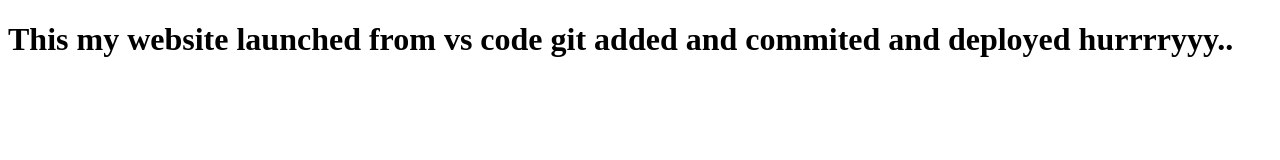
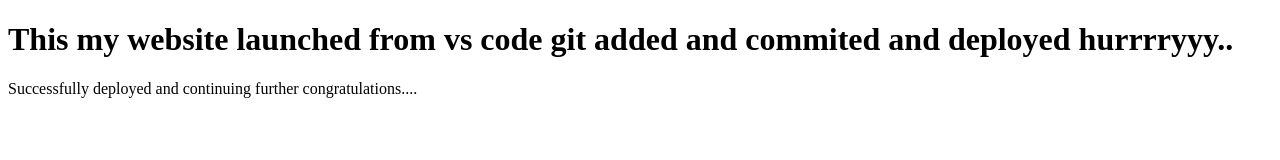
Before and after one commit to Savita-fullstack/Projects, a plain HTML site: page index.html in a window 1280 px wide. Drawn offline with Linux system fonts and the light colour scheme.

Commit message:
"2nd commit"

```diff
--- a/index.html
+++ b/index.html
@@ -7,6 +7,7 @@
 </head>
 <body>
     <h1>This my website launched from vs code git added and commited and deployed hurrrryyy..</h1>
+    <p>Successfully deployed and continuing further congratulations....</p>
     <script src="vart.js"></script>
 
 </body>
```
